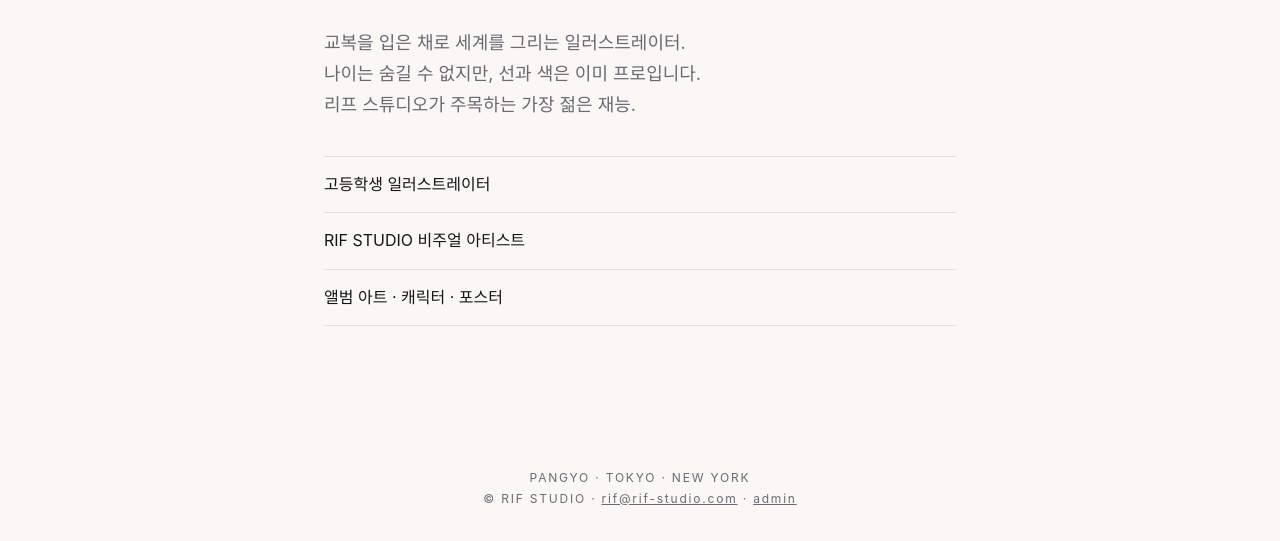
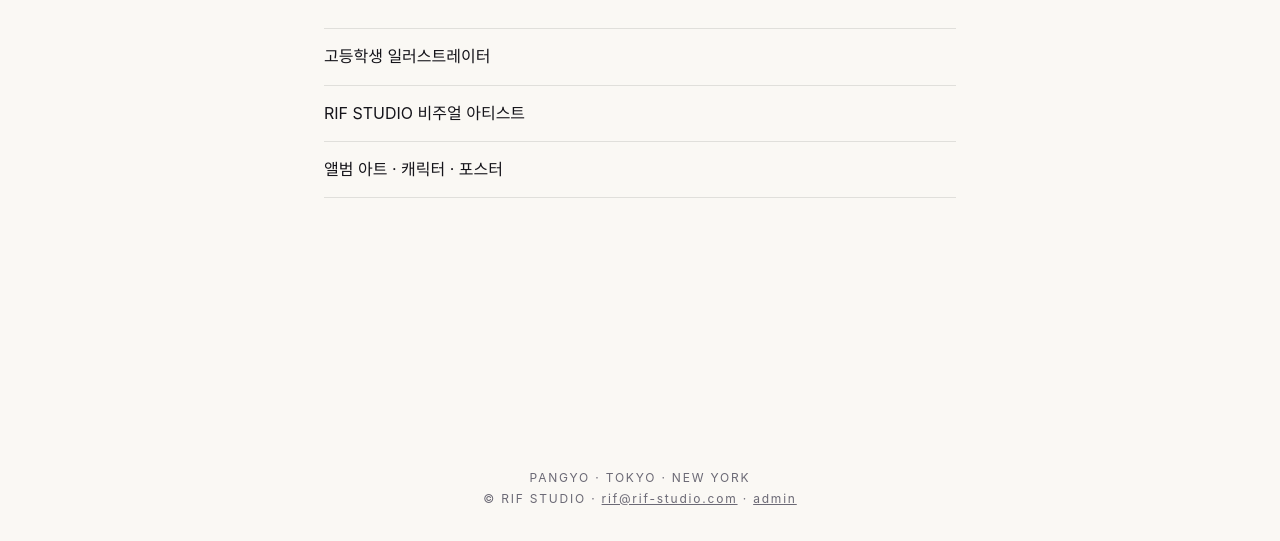
Before and after one commit to fzisawa/rif-studio, a plain HTML site: page woljae/index.html in a window 1280 px wide. Shown: the part 259-800 px from the top of the page. Drawn offline with nearby package versions, Linux system fonts and the light colour scheme; no server answers.

Commit message:
Remove Woljae description

```diff
--- a/style.css
+++ b/style.css
@@ -39,3 +39,4 @@ textarea{padding:14px;border-radius:12px;border:1px solid #7775;background:trans
 .cards{display:grid;grid-template-columns:repeat(auto-fit,minmax(150px,1fr));gap:12px;margin:2em 0}
 .card{display:grid;gap:2px;padding:16px;border:1px solid #7775;border-radius:14px;text-decoration:none;color:var(--fg)}.card span{color:var(--mut);font-size:13px}.card:hover{border-color:var(--ac)}
 body{word-break:keep-all;overflow-wrap:break-word}
+h1+ul{margin-top:1.2em}
--- a/woljae/index.html
+++ b/woljae/index.html
@@ -4,6 +4,6 @@
 <meta name="description" content="RIF STUDIO — Pangyo · Tokyo · New York. 음악으로 국경을 잇는 신생 스튜디오.">
 <link rel="stylesheet" href="../style.css"></head><body>
 <header><a class="logo" href="../">RIF<span>STUDIO</span></a><nav><a href="../rif/">RIF</a><a href="../charmbung/">Charmbung</a><a href="../woljae/" class=on>Woljae</a><a href="../join/">Join Us</a><a href="../contact/">Contact</a></nav></header>
-<main><section class="hero"><p class="tag">ILLUSTRATOR · HIGH SCHOOL</p><h1>Woljae</h1><p class="lead">교복을 입은 채로 세계를 그리는 일러스트레이터.<br>나이는 숨길 수 없지만, 선과 색은 이미 프로입니다.<br>리프 스튜디오가 주목하는 가장 젊은 재능.</p><ul><li>고등학생 일러스트레이터</li><li>RIF STUDIO 비주얼 아티스트</li><li>앨범 아트 · 캐릭터 · 포스터</li></ul></section><section class="gal" hidden><h2>Portfolio</h2><div class="grid" id="grid" data-page="woljae"></div></section></main>
+<main><section class="hero"><p class="tag">ILLUSTRATOR · HIGH SCHOOL</p><h1>Woljae</h1><ul><li>고등학생 일러스트레이터</li><li>RIF STUDIO 비주얼 아티스트</li><li>앨범 아트 · 캐릭터 · 포스터</li></ul></section><section class="gal" hidden><h2>Portfolio</h2><div class="grid" id="grid" data-page="woljae"></div></section></main>
 <footer>PANGYO · TOKYO · NEW YORK<br>© RIF STUDIO · <a href="mailto:rif@rif-studio.com">rif@rif-studio.com</a> · <a href="../admin/">admin</a></footer>
 <script src="https://cdn.jsdelivr.net/npm/@supabase/supabase-js@2.45.4/dist/umd/supabase.min.js"></script><script src="../config.js"></script><script src="../lib.js"></script><script src="../gallery.js"></script></body></html>
```
